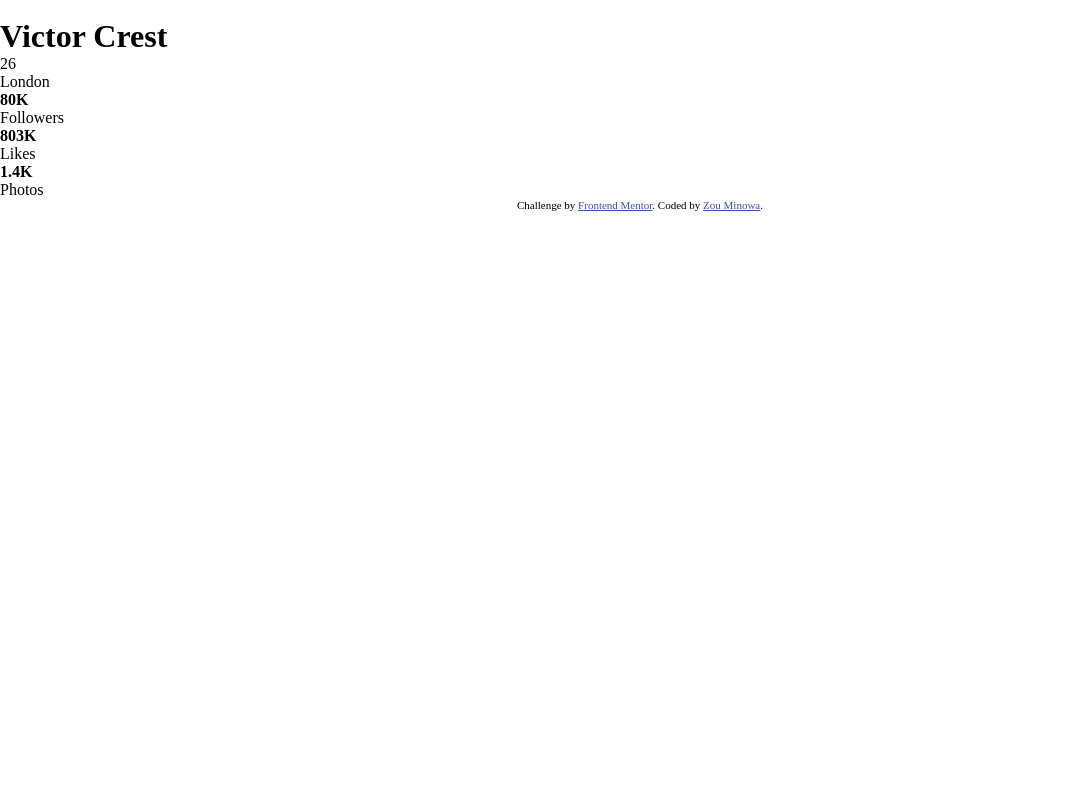
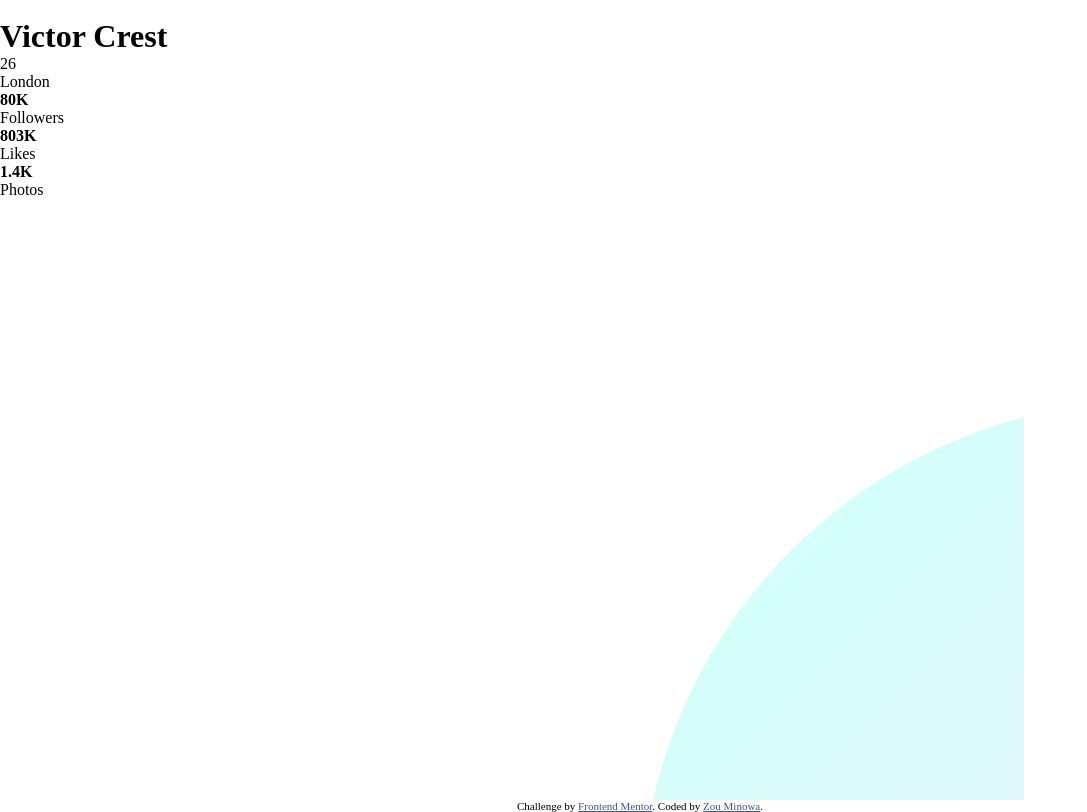
Before and after one commit to Zomino/fm-profile-card-component, a plain HTML site: page index.html in a window 1280 px wide. Shown: the whole page, without its empty margins (0-1087 px from the left). Drawn offline with Linux system fonts and the light colour scheme.

Commit message:
begin background css

```diff
--- a/style.css
+++ b/style.css
@@ -3,3 +3,23 @@
   margin: 0;
   padding: 0;
 }
+
+body {
+  height: 100vh;
+}
+
+.container {
+  height: 100%;
+  width: 80vw;
+  background-image:
+    /* url(images/bg-pattern-top.svg), */
+    url(images/bg-pattern-bottom.svg);
+  background-size:
+    cover,
+    cover;
+  background-repeat:
+    no-repeat,
+    no-repeat;
+  background-position:
+    top 50vh left 50vw;
+}
```
